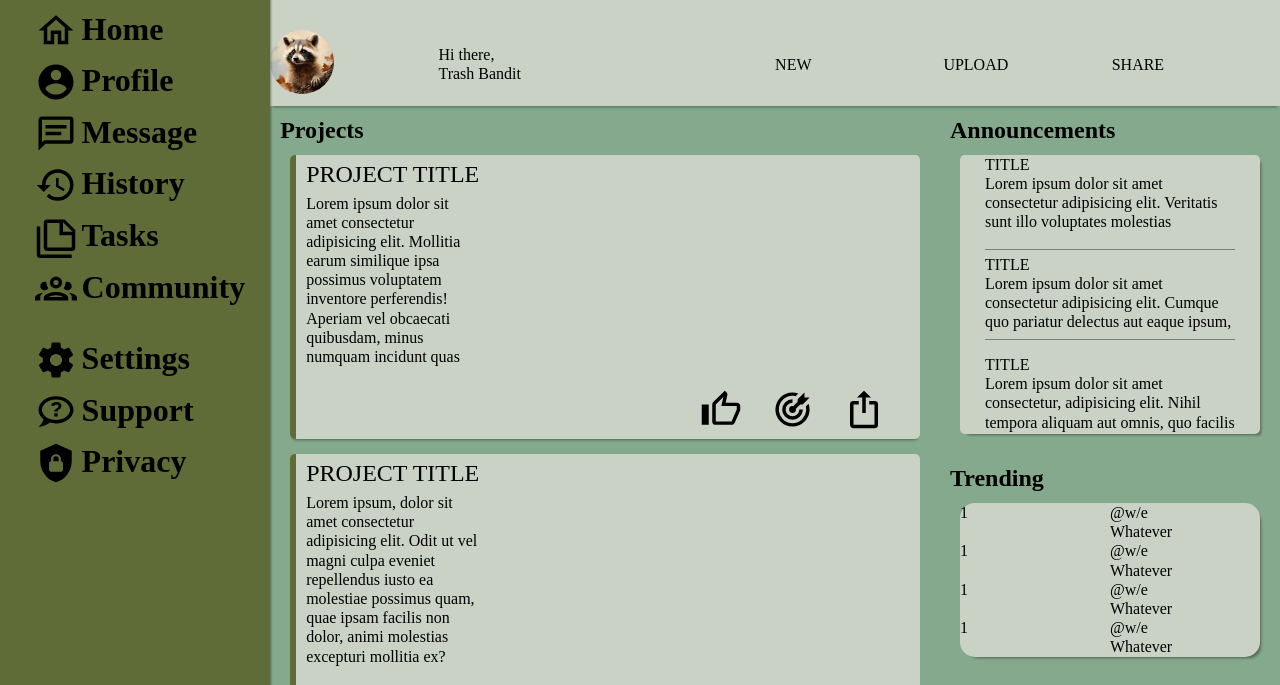
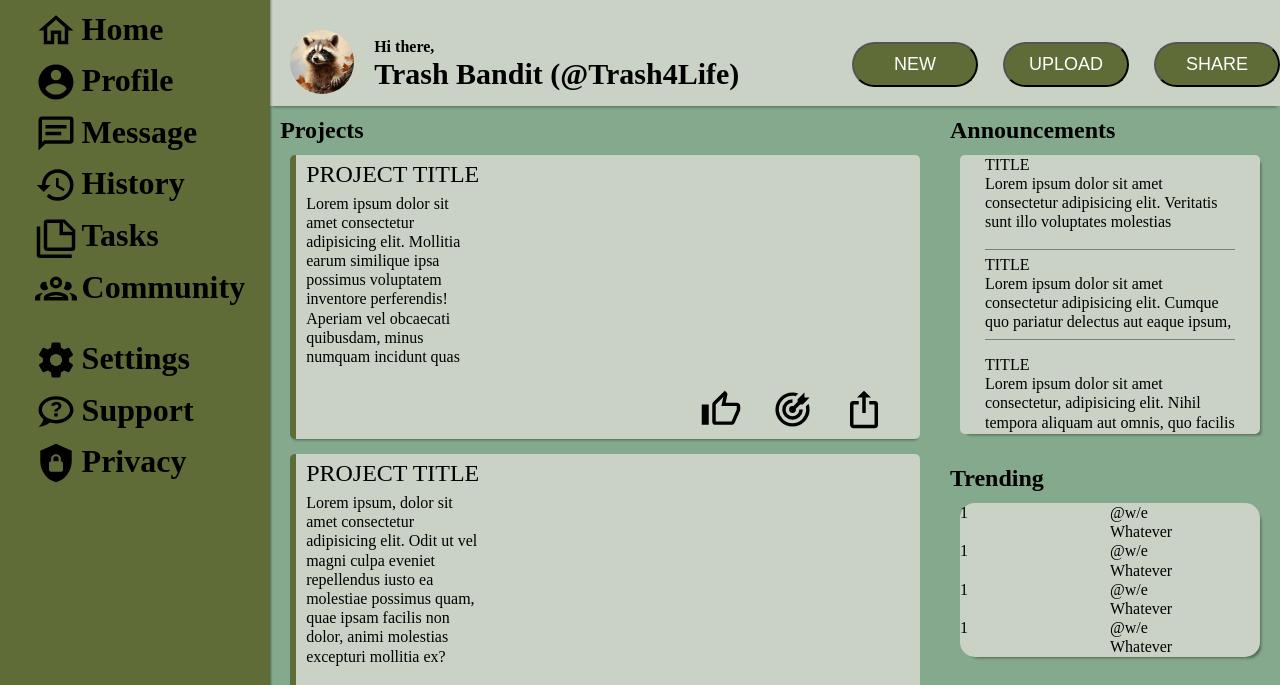
Before and after one commit to pvdberssel/TOP-admin-dashboard, a plain HTML site: page index.html in a window 1280 px wide. Shown: the part 97-782 px from the top of the page. Drawn offline with Linux system fonts and the light colour scheme.

Commit message:
Define lay-out welcome layer

```diff
--- a/css/style.css
+++ b/css/style.css
@@ -119,6 +119,18 @@ li>span{
     gap:50px;
     align-items: center;
 }
+
+.profile-information-ext{
+    display:flex;
+    align-items: center;
+    gap:20px;
+    margin-left:20px;
+    font-weight: bold;
+}
+
+.name-big{
+    font-size:30px;
+}
 #site-search{
    flex:1;
    height:30px;
@@ -131,10 +143,25 @@ li>span{
     grid-column: 2/4;
     grid-row:2/3;
     display:grid;
-    grid-template-columns: 1fr 2fr 1fr 1fr 1fr;
+    grid-template-columns: 5fr 2fr ;
     align-items: center;
     box-shadow: 0 4px 3px -3px rgb(0,0,0,0.4);
     z-index:5;
+}
+.button-container{
+    display:flex;
+    gap:25px;
+}
+
+.button-container>button{
+    border-radius: 25px;
+
+    background-color: var(--munsell);
+    width:7em;
+    height:2.5em;
+    font-size:18px;
+    color: white;
+    text-align: center;
 }
 
 .projects{
--- a/index.html
+++ b/index.html
@@ -40,14 +40,18 @@
         </div>
 
         <div class="welcome">
+            <div class="profile-information-ext">
             <div><img class="picture-profile" src="images/profile-picture.jpg"></div>
             <div>
                 <div>Hi there,</div>
-                <div>Trash Bandit</div>
+                <div class="name-big">Trash Bandit (@Trash4Life)</div>
             </div>
-            <div>NEW</div>
-            <div>UPLOAD</div>
-            <div>SHARE</div>
+        </div>
+            <div class="button-container">
+                <button>NEW</button>
+                <button>UPLOAD</button>
+                <button>SHARE</button>
+            </div>
         </div>
         <div class="projects">
             <h2>Projects</h2>
```
